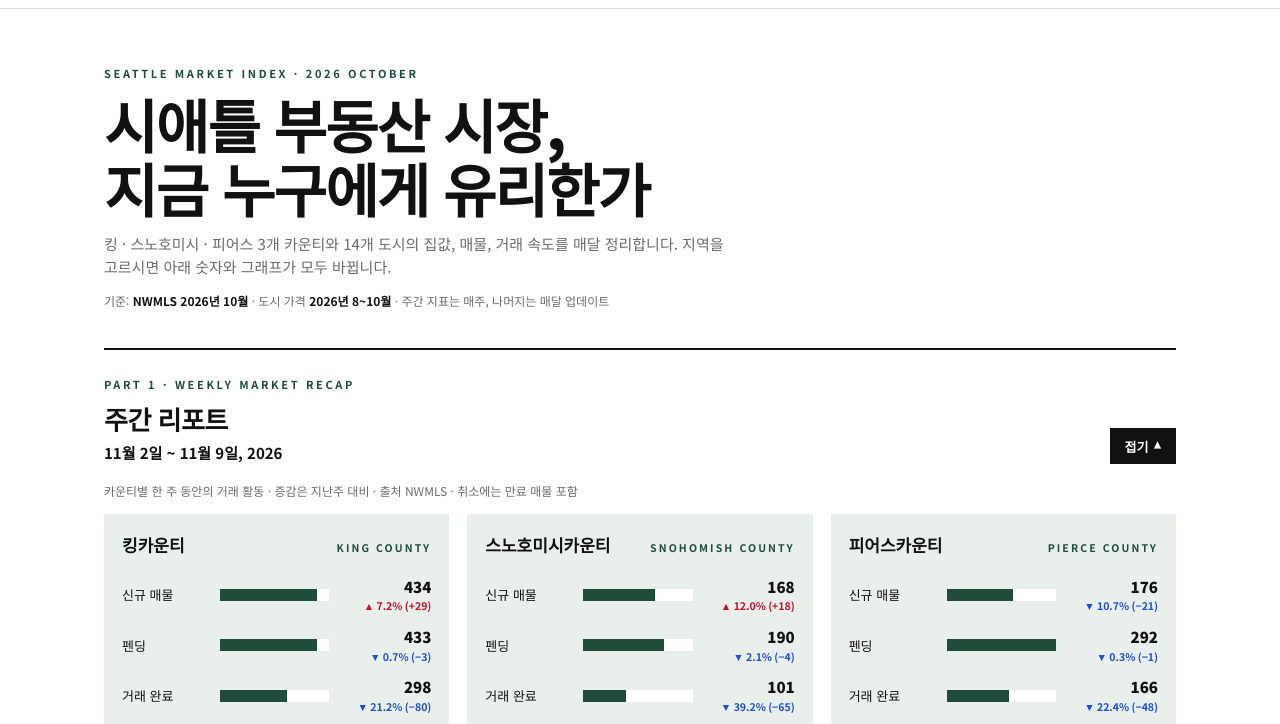
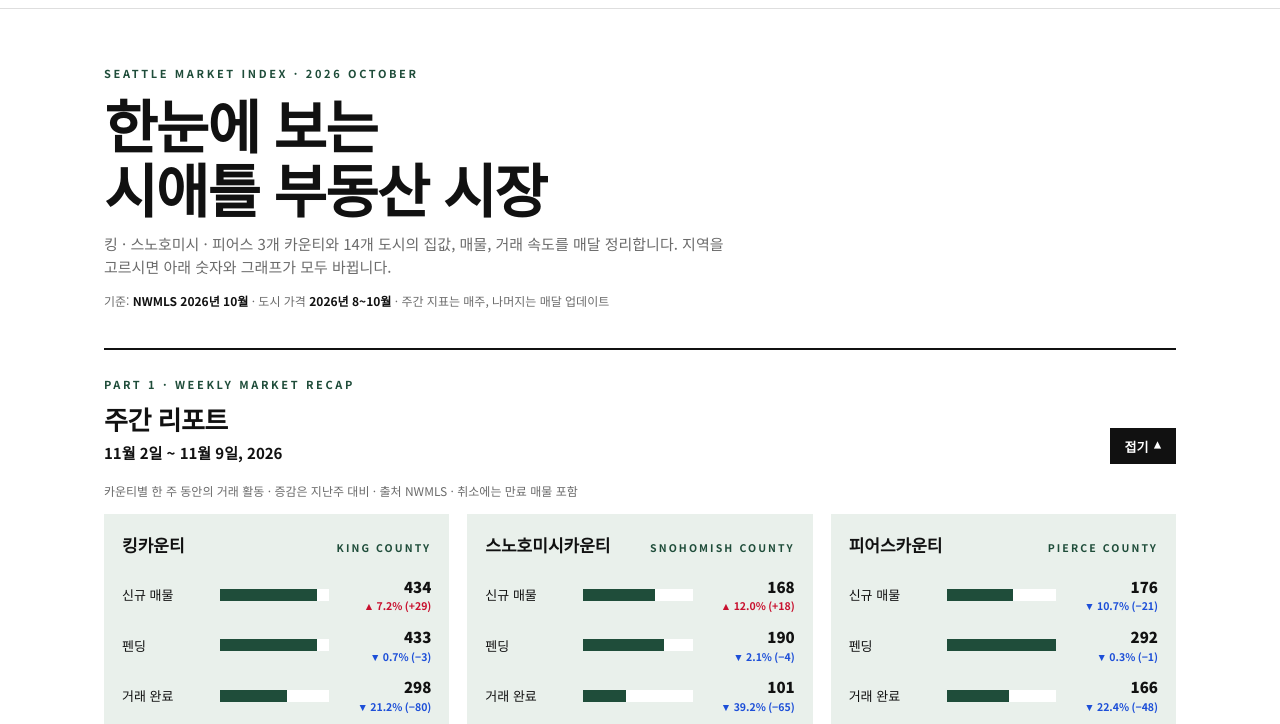
Before and after one commit to JunLeeProperties/seattle-market, a plain HTML site: page index.html in a window 1280 px wide. Shown: the part 52-776 px from the top of the page. Drawn offline with Linux system fonts and the light colour scheme.

Commit message:
Rename Korean headline to 한눈에 보는 시애틀 부동산 시장

```diff
--- a/index.html
+++ b/index.html
@@ -3,7 +3,7 @@
 <head>
 <meta charset="utf-8">
 <meta name="viewport" content="width=device-width, initial-scale=1">
-<title>시애틀 부동산 시장 지표 · Jun Lee Properties</title>
+<title>한눈에 보는 시애틀 부동산 시장 · Jun Lee Properties</title>
 <link rel="preconnect" href="https://fonts.googleapis.com">
 <link href="https://fonts.googleapis.com/css2?family=Noto+Sans+KR:wght@400;500;700;900&display=swap" rel="stylesheet">
 <style>
@@ -211,7 +211,7 @@ footer b{color:var(--ink)}
 <main class="wrap">
   <div class="hero">
     <div class="eyebrow">SEATTLE MARKET INDEX · 2026 OCTOBER</div>
-    <h1 data-en="Seattle Real Estate:<br>Who Has the Edge Right Now?">시애틀 부동산 시장,<br>지금 누구에게 유리한가</h1>
+    <h1 data-en="Seattle Real Estate:<br>Who Has the Edge Right Now?">한눈에 보는<br>시애틀 부동산 시장</h1>
     <p data-en="Home prices, inventory and sales pace across King, Snohomish and Pierce counties and 14 cities, updated every month. Pick an area and every number and chart below will update.">킹 · 스노호미시 · 피어스 3개 카운티와 14개 도시의 집값, 매물, 거래 속도를 매달 정리합니다. 지역을 고르시면 아래 숫자와 그래프가 모두 바뀝니다.</p>
     <div class="upd" data-en="Data: <b>NWMLS October 2026</b> · city prices <b>Aug–Oct 2026</b> · Weekly figures updated weekly, everything else monthly">기준: <b>NWMLS 2026년 10월</b> · 도시 가격 <b>2026년 8~10월</b> · 주간 지표는 매주, 나머지는 매달 업데이트</div>
   </div>
```
Also changed, not shown: src/template.html (+2 -2 lines).
